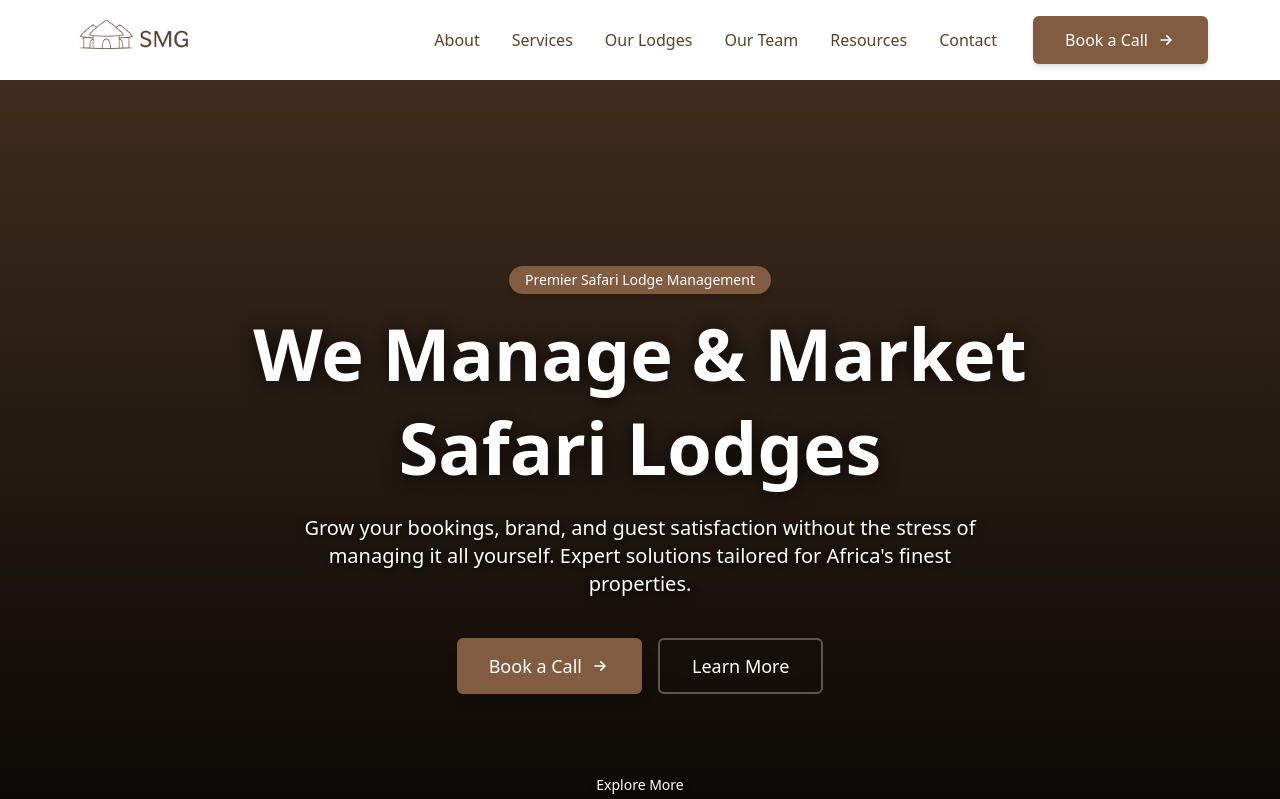
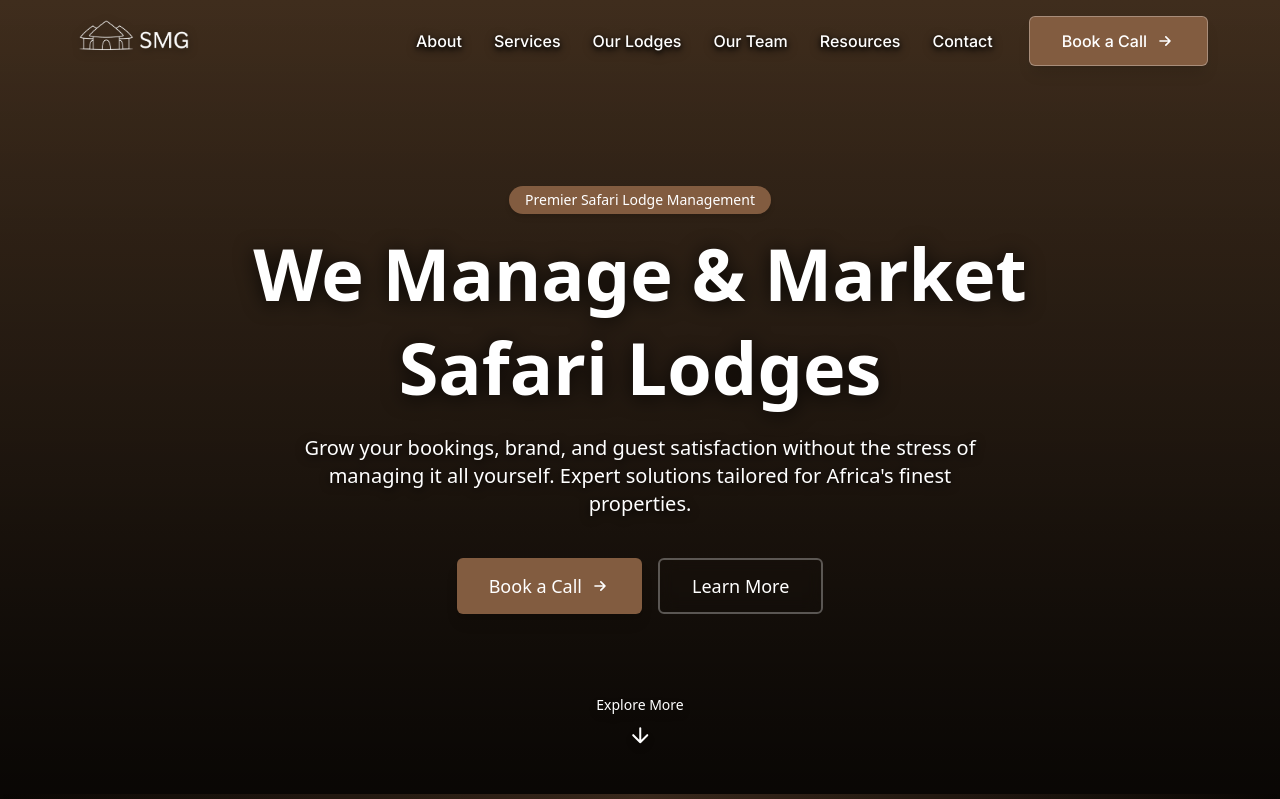
Before and after one commit to bvilane/shuri-management, a Next.js app: page / in a window 1280 px wide. Shown: the top 799 px of the page. Built offline with nearby package versions, Linux system fonts and the light colour scheme; a web font is replaced by a local one.

Commit message:
fix: transparent header fix

```diff
--- a/src/components/layout/Header.tsx
+++ b/src/components/layout/Header.tsx
@@ -42,9 +42,9 @@ export default function Header() {
 
   return (
     <header
-      className={`sticky top-0 w-full z-50 transition-all duration-300 ${
-        scrolled ? 'py-2 shadow-md' : 'py-4'
-      } bg-white`}
+      className={`fixed top-0 left-0 right-0 w-full z-[100] transition-all duration-300 ${
+        scrolled ? 'py-2 bg-white/80 backdrop-blur-sm shadow-md' : 'py-4'
+      }`}
     >
       <div className="container mx-auto px-4 sm:px-6 lg:px-8 flex items-center justify-between">
         <Link href="/" className="inline-flex items-center">
@@ -55,7 +55,7 @@ export default function Header() {
                 alt="SMG Logo"
                 width={120}
                 height={35}
-                className="object-contain"
+                className={`object-contain ${!scrolled ? 'brightness-0 invert drop-shadow-[0_2px_4px_rgba(0,0,0,0.5)]' : ''}`}
                 priority
               />
             </div>
@@ -70,14 +70,14 @@ export default function Header() {
           <NavLink href="#expertise" light={!scrolled}>Our Team</NavLink>
           <NavLink href="#resources" light={!scrolled}>Resources</NavLink>
           <NavLink href="#contact" light={!scrolled}>Contact</NavLink>
-          <GetStartedButton className="whitespace-nowrap shadow-md ml-1">
+          <GetStartedButton className={`whitespace-nowrap shadow-lg ml-1 font-sans ${!scrolled ? 'bg-[#8B6C4F] hover:bg-[#7A5E44] text-white border border-white/30' : ''}`}>
             Book a Call
           </GetStartedButton>
         </nav>
 
         {/* Mobile Menu Button */}
         <button
-          className={`md:hidden relative z-[60] transition-all duration-300 p-2.5 rounded-lg bg-primary shadow-md hover:shadow-lg flex items-center justify-center ${mobileMenuOpen ? 'opacity-0' : ''} ${scrolled ? 'h-11 w-11' : 'h-11 w-11'}`}
+          className={`md:hidden relative z-[60] transition-all duration-300 p-2.5 rounded-lg ${scrolled ? 'bg-primary' : 'bg-[#8B6C4F]'} shadow-lg hover:shadow-xl flex items-center justify-center ${mobileMenuOpen ? 'opacity-0' : ''} ${scrolled ? 'h-11 w-11' : 'h-11 w-11'}`}
           onClick={() => setMobileMenuOpen(!mobileMenuOpen)}
           aria-label="Toggle menu"
         >
@@ -91,13 +91,13 @@ export default function Header() {
 
       {/* Full-screen Mobile Navigation Menu */}
       <div
-        className={`md:hidden fixed inset-0 w-screen h-screen bg-white shadow-xl transition-all duration-500 ease-in-out z-[55] overflow-auto ${
+        className={`md:hidden fixed inset-0 w-screen h-screen bg-white/90 backdrop-blur-md shadow-xl transition-all duration-500 ease-in-out z-[55] overflow-auto ${
           mobileMenuOpen ? 'translate-x-0 opacity-100' : 'translate-x-full opacity-0'
         }`}
       >
         <div className="min-h-full flex flex-col">
           {/* Mobile menu header with logo - Increased height to match menu */}
-          <div className="border-b border-primary/20 py-3 px-5 bg-gradient-to-r from-primary/15 via-primary/5 to-white backdrop-blur-md">
+          <div className="border-b border-primary/20 py-3 px-5 bg-gradient-to-r from-primary/15 via-primary/10 to-transparent backdrop-blur-md">
             <div className="flex items-center justify-between">
               <div className="flex items-center">
                 <div className="relative h-11 w-auto">
@@ -124,7 +124,7 @@ export default function Header() {
           </div>
 
           {/* Mobile menu links - Reduced spacing */}
-          <nav className="flex-1 overflow-y-auto py-3 px-4 sm:px-5 bg-white">
+          <nav className="flex-1 overflow-y-auto py-3 px-4 sm:px-5 bg-white/80 backdrop-blur-md">
             <div className="flex flex-col gap-2 mb-1">
               <div className="py-1 px-2 font-medium text-sm uppercase tracking-wider text-primary/70 font-sans">Main Navigation</div>
               <MobileNavLink href="#about" onClick={() => setMobileMenuOpen(false)} icon="info">
@@ -153,7 +153,7 @@ export default function Header() {
               {/* Call to action button - Positioned within scrollable area */}
               <div className="mt-6 mb-4 px-2">
                 <div className="border-t border-primary/20 pt-4 pb-2">
-                  <GetStartedButton className="w-full py-3 text-center text-base sm:text-lg shadow-md hover:shadow-lg transition-all duration-300 active:scale-[0.98]">
+                  <GetStartedButton className="w-full py-3 text-center text-base sm:text-lg shadow-md hover:shadow-lg transition-all duration-300 active:scale-[0.98] font-sans">
                     Book a Call
                   </GetStartedButton>
                 </div>
@@ -178,10 +178,10 @@ function NavLink({
   return (
     <Link
       href={href}
-      className={`font-medium transition duration-300 hover:underline underline-offset-4 decoration-2 decoration-primary/50 ${
+      className={`font-medium transition duration-300 hover:underline underline-offset-4 decoration-2 font-sans ${
         light
-          ? 'text-[#5a4029] hover:text-[#3d2b1c]'
-          : 'text-foreground hover:text-primary'
+          ? 'text-white hover:text-white/90 decoration-white/50 drop-shadow-[0_2px_4px_rgba(0,0,0,0.75)] text-shadow'
+          : 'text-foreground hover:text-primary decoration-primary/50'
       }`}
     >
       {children}
@@ -244,7 +244,7 @@ function MobileNavLink({
       onClick={onClick}
       className="group mb-1.5"
     >
-      <div className="relative overflow-hidden rounded-xl bg-white/70 border border-primary/10 shadow-md hover:shadow-lg transition-all duration-300">
+      <div className="relative overflow-hidden rounded-xl bg-white/60 backdrop-blur-sm border border-primary/10 shadow-md hover:shadow-lg transition-all duration-300">
 
         <div className="relative p-2.5 sm:p-3 flex items-center gap-3 sm:gap-4">
           {/* Icon container with glow effect */}
@@ -257,7 +257,7 @@ function MobileNavLink({
 
           {/* Text container */}
           <div className="flex flex-col flex-1 min-w-0">
-            <span className="text-base sm:text-lg font-medium text-primary inline-block transition-transform duration-300 group-hover:translate-x-1 font-serif tracking-wide truncate">
+            <span className="text-base sm:text-lg font-medium text-primary inline-block transition-transform duration-300 group-hover:translate-x-1 font-sans tracking-wide truncate">
               {children}
             </span>
           </div>
--- a/src/components/sections/Hero.tsx
+++ b/src/components/sections/Hero.tsx
@@ -24,7 +24,7 @@ export default function Hero() {
   }, []);
 
   return (
-    <section ref={heroRef} className="relative h-screen flex items-center justify-center overflow-hidden pt-16">
+    <section ref={heroRef} className="relative h-screen flex items-center justify-center overflow-hidden">
       {/* Enhanced Hero Image Background with Improved Loading */}
       <div className="absolute inset-0 z-0">
         <div className="relative w-full h-full overflow-hidden">
--- a/src/styles/globals.css
+++ b/src/styles/globals.css
@@ -131,6 +131,11 @@ h6 {
   background-size: cover;
   background-position: center;
   background-repeat: no-repeat;
+}
+
+/* Text shadow for better visibility on transparent backgrounds */
+.text-shadow {
+  text-shadow: 0 2px 4px rgba(0, 0, 0, 0.75);
 }
 
 /* Enhanced Section background classes with consistent light-to-dark gradients */
```
